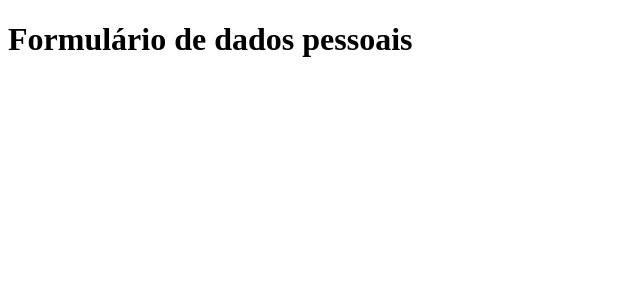
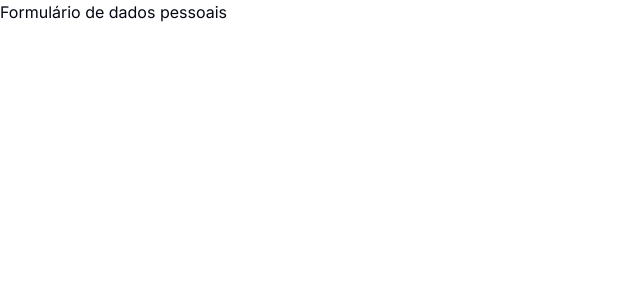
Before and after one commit to Gonzagadavid/portfohub, a Next.js app: page /user-form in a window 1280 px wide. Shown: the top 300 px of the page, without its empty margins (0-640 px from the left). Built offline with nearby package versions, Linux system fonts and the light colour scheme.

Commit message:
feat: add theme

```diff
--- a/src/app/globals.css
+++ b/src/app/globals.css
@@ -5,24 +5,24 @@
 @layer base {
   :root {
     --background: 0 0% 100%;
-    --foreground: 222.2 84% 4.9%;
+    --foreground: 224 71.4% 4.1%;
     --card: 0 0% 100%;
-    --card-foreground: 222.2 84% 4.9%;
+    --card-foreground: 224 71.4% 4.1%;
     --popover: 0 0% 100%;
-    --popover-foreground: 222.2 84% 4.9%;
-    --primary: 222.2 47.4% 11.2%;
-    --primary-foreground: 210 40% 98%;
-    --secondary: 210 40% 96.1%;
-    --secondary-foreground: 222.2 47.4% 11.2%;
-    --muted: 210 40% 96.1%;
-    --muted-foreground: 215.4 16.3% 46.9%;
-    --accent: 210 40% 96.1%;
-    --accent-foreground: 222.2 47.4% 11.2%;
+    --popover-foreground: 224 71.4% 4.1%;
+    --primary: 220.9 39.3% 11%;
+    --primary-foreground: 210 20% 98%;
+    --secondary: 220 14.3% 95.9%;
+    --secondary-foreground: 220.9 39.3% 11%;
+    --muted: 220 14.3% 95.9%;
+    --muted-foreground: 220 8.9% 46.1%;
+    --accent: 220 14.3% 95.9%;
+    --accent-foreground: 220.9 39.3% 11%;
     --destructive: 0 84.2% 60.2%;
-    --destructive-foreground: 210 40% 98%;
-    --border: 214.3 31.8% 91.4%;
-    --input: 214.3 31.8% 91.4%;
-    --ring: 222.2 84% 4.9%;
+    --destructive-foreground: 210 20% 98%;
+    --border: 220 13% 91%;
+    --input: 220 13% 91%;
+    --ring: 224 71.4% 4.1%;
     --radius: 0.5rem;
     --chart-1: 12 76% 61%;
     --chart-2: 173 58% 39%;
@@ -32,25 +32,25 @@
   }
 
   .dark {
-    --background: 222.2 84% 4.9%;
-    --foreground: 210 40% 98%;
-    --card: 222.2 84% 4.9%;
-    --card-foreground: 210 40% 98%;
-    --popover: 222.2 84% 4.9%;
-    --popover-foreground: 210 40% 98%;
-    --primary: 210 40% 98%;
-    --primary-foreground: 222.2 47.4% 11.2%;
-    --secondary: 217.2 32.6% 17.5%;
-    --secondary-foreground: 210 40% 98%;
-    --muted: 217.2 32.6% 17.5%;
-    --muted-foreground: 215 20.2% 65.1%;
-    --accent: 217.2 32.6% 17.5%;
-    --accent-foreground: 210 40% 98%;
+    --background: 224 71.4% 4.1%;
+    --foreground: 210 20% 98%;
+    --card: 224 71.4% 4.1%;
+    --card-foreground: 210 20% 98%;
+    --popover: 224 71.4% 4.1%;
+    --popover-foreground: 210 20% 98%;
+    --primary: 210 20% 98%;
+    --primary-foreground: 220.9 39.3% 11%;
+    --secondary: 215 27.9% 16.9%;
+    --secondary-foreground: 210 20% 98%;
+    --muted: 215 27.9% 16.9%;
+    --muted-foreground: 217.9 10.6% 64.9%;
+    --accent: 215 27.9% 16.9%;
+    --accent-foreground: 210 20% 98%;
     --destructive: 0 62.8% 30.6%;
-    --destructive-foreground: 210 40% 98%;
-    --border: 217.2 32.6% 17.5%;
-    --input: 217.2 32.6% 17.5%;
-    --ring: 212.7 26.8% 83.9%;
+    --destructive-foreground: 210 20% 98%;
+    --border: 215 27.9% 16.9%;
+    --input: 215 27.9% 16.9%;
+    --ring: 216 12.2% 83.9%;
     --chart-1: 220 70% 50%;
     --chart-2: 160 60% 45%;
     --chart-3: 30 80% 55%;
--- /dev/null
+++ b/src/app/layout.jsx
@@ -0,0 +1,22 @@
+import { Inter } from "next/font/google";
+import "./globals.css";
+import { ThemeProvider } from "next-themes";
+
+const inter = Inter({ subsets: ["latin"] });
+
+export const metadata = {
+  title: "Create Next App",
+  description: "Generated by create next app"
+};
+
+export default function RootLayout({ children }) {
+  return (
+    <html lang="en">
+      <body className={inter.className}>
+        <ThemeProvider attribute="class" theme="dark">
+          {children}
+        </ThemeProvider>
+      </body>
+    </html>
+  );
+}
```
